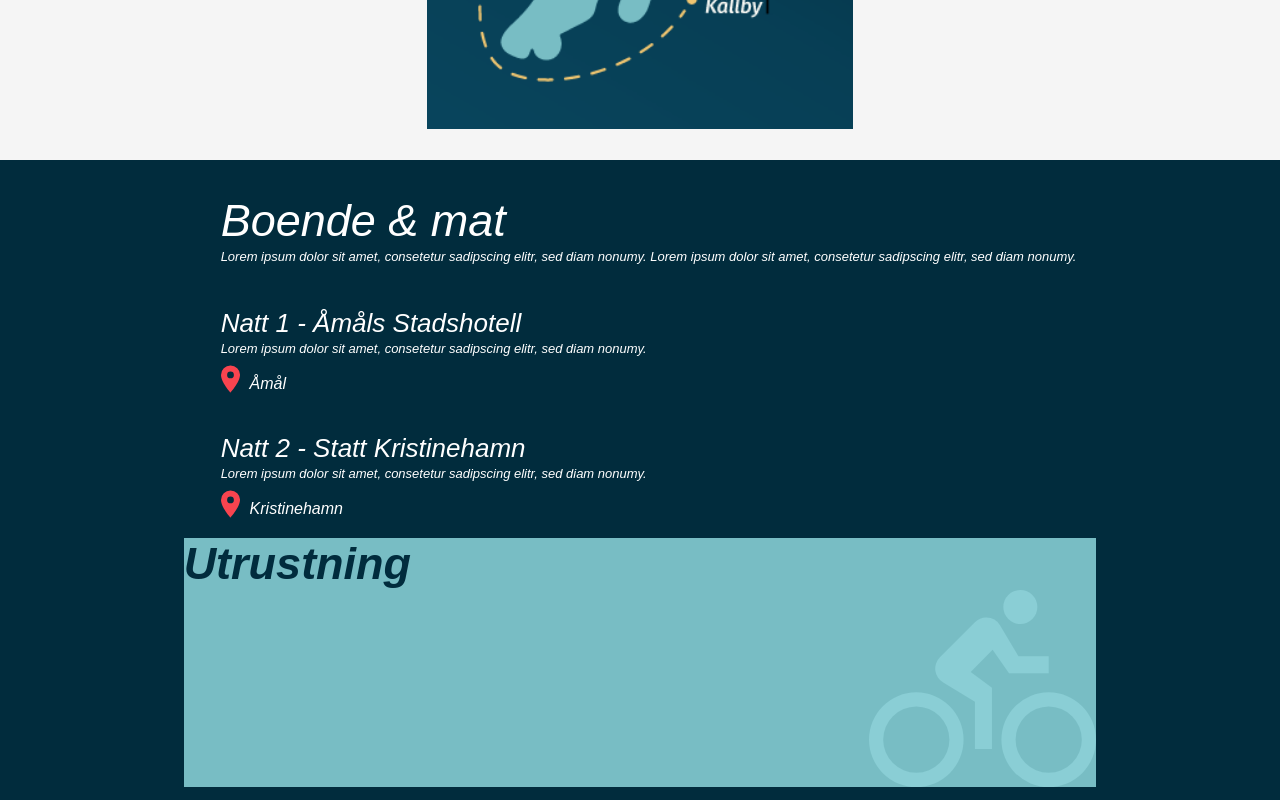
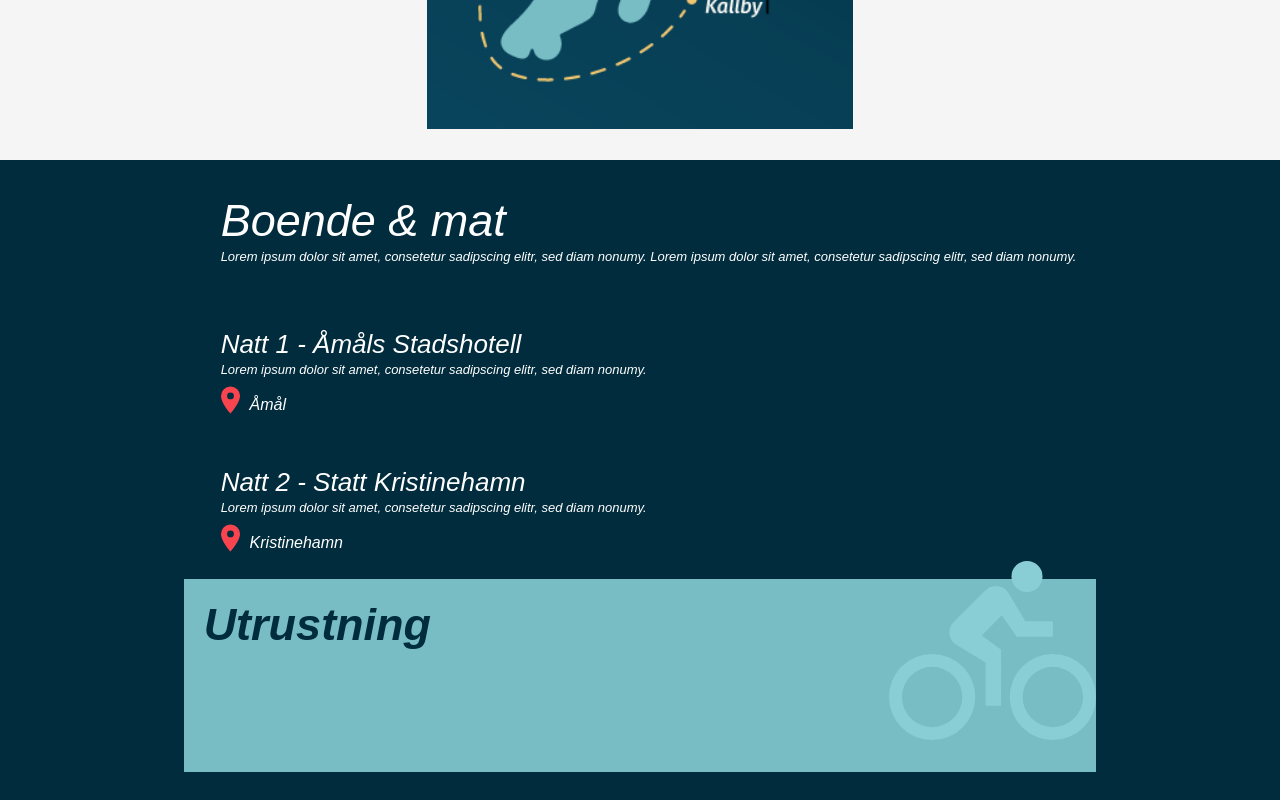
Before and after one commit to Fvrom/Event-assignment, a plain HTML site: page index.html in a window 1280 px wide. Shown: the part 1484-2284 px from the top of the page. Drawn offline with Linux system fonts and the light colour scheme; a web font is replaced by a local one.

Commit message:
fixes with grid and image

```diff
--- a/styles/accom-grid.css
+++ b/styles/accom-grid.css
@@ -1,9 +1,10 @@
 .accommodations-grid-container {
   background-color: var(--background-blue-color);
-  min-height: 70vh;
-  width: 100%;
+  min-height: 80vh;
+  width: 100%-2rem;
+
   display: grid;
-  grid-template-columns: 1;
+  grid-template-columns: repeat(2, auto);
   grid-template-rows: repeat(6, auto);
   align-items: center;
   flex-wrap: nowrap;
@@ -11,9 +12,11 @@
   /* padding: 2rem 3rem 2rem 3rem; */
 
   /* grid-gap: 1rem; */
+  position: relative;
 }
 
 .accom-grid-item1 {
+  grid-column: 1/3;
   grid-row: 1;
   align-self: start;
   padding-top: 1.5rem;
@@ -21,12 +24,19 @@
   margin-left: 3.7rem;
 }
 .accom-grid-item2 {
+  grid-column: 1/3;
+  grid-row: 2;
   margin: 2rem;
   margin-left: 3.7rem;
 }
 .accom-grid-item3 {
+  grid-column: 1/3;
+  grid-row: 3;
+}
+.accom-grid-item3 {
   margin: 2rem;
   margin-left: 3.7rem;
+  z-index: 1;
 }
 
 .acm-title {
--- a/styles/equipment-grid.css
+++ b/styles/equipment-grid.css
@@ -18,11 +18,10 @@
   height: 100%;
   background-color: var(--background-lightblue-color);
   grid-row: 4;
+  grid-column: 1/3;
   display: flex;
   justify-content: left;
   /*  margin-left: 3.7rem; */
-
-  z-index: 2;
 }
 .equip-grid-item2 {
   width: 100%;
@@ -39,9 +38,22 @@
   font-weight: 550;
   text-align: left;
   align-self: start;
-  z-index: 2;
+
+  margin-left: 2rem;
+  margin-top: 2rem;
+  position: relative;
 }
 
 .bike-img {
-  align-self: flex-end;
+  bottom: 30rem;
+  bottom: 2.5rem;
+  position: relative;
+  width: 20.7rem;
+  z-index: 1;
 }
+
+.equip-grid-item2 {
+  grid-row: 5/-4;
+  grid-column: 2/3;
+  height: 100%;
+}
```
